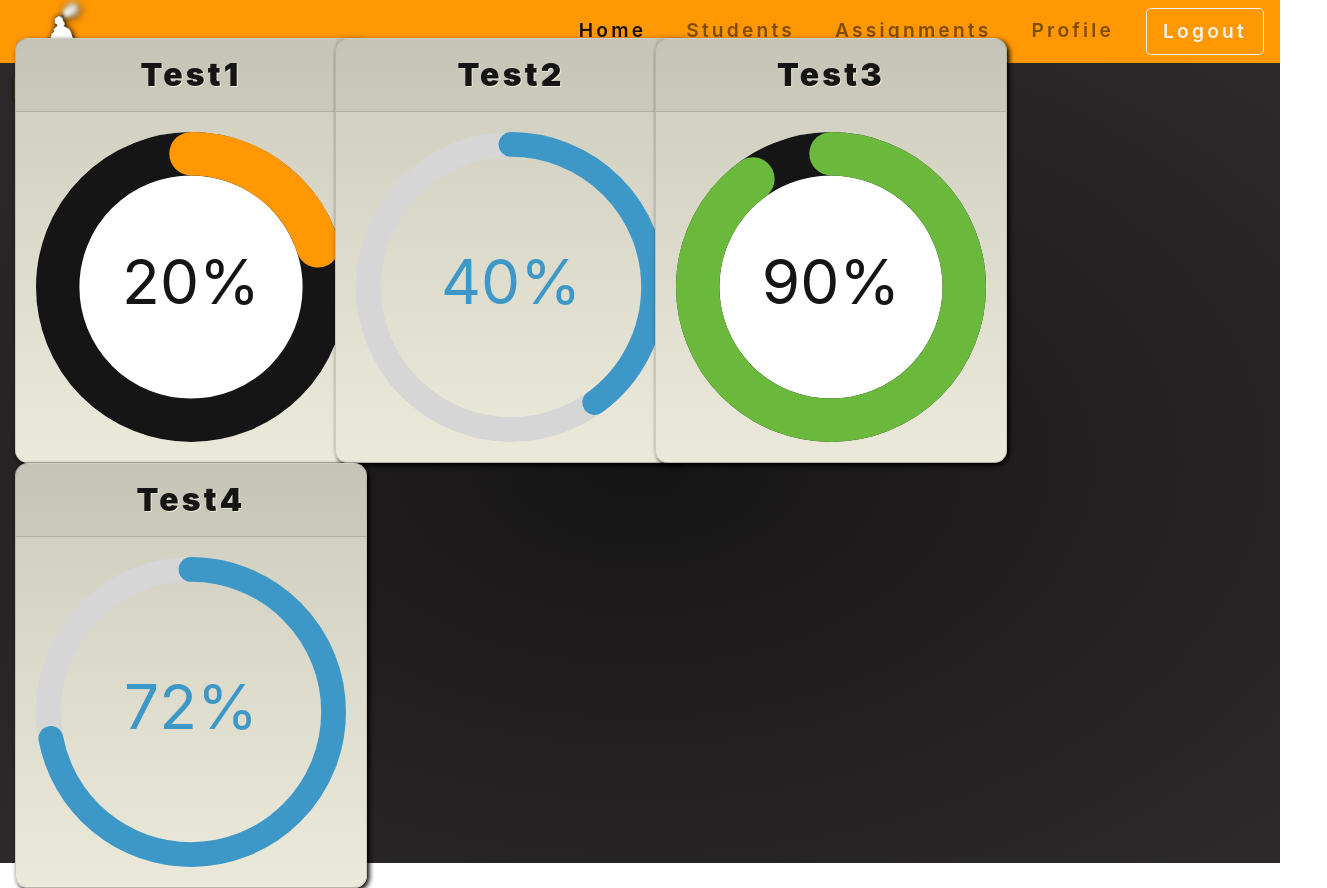
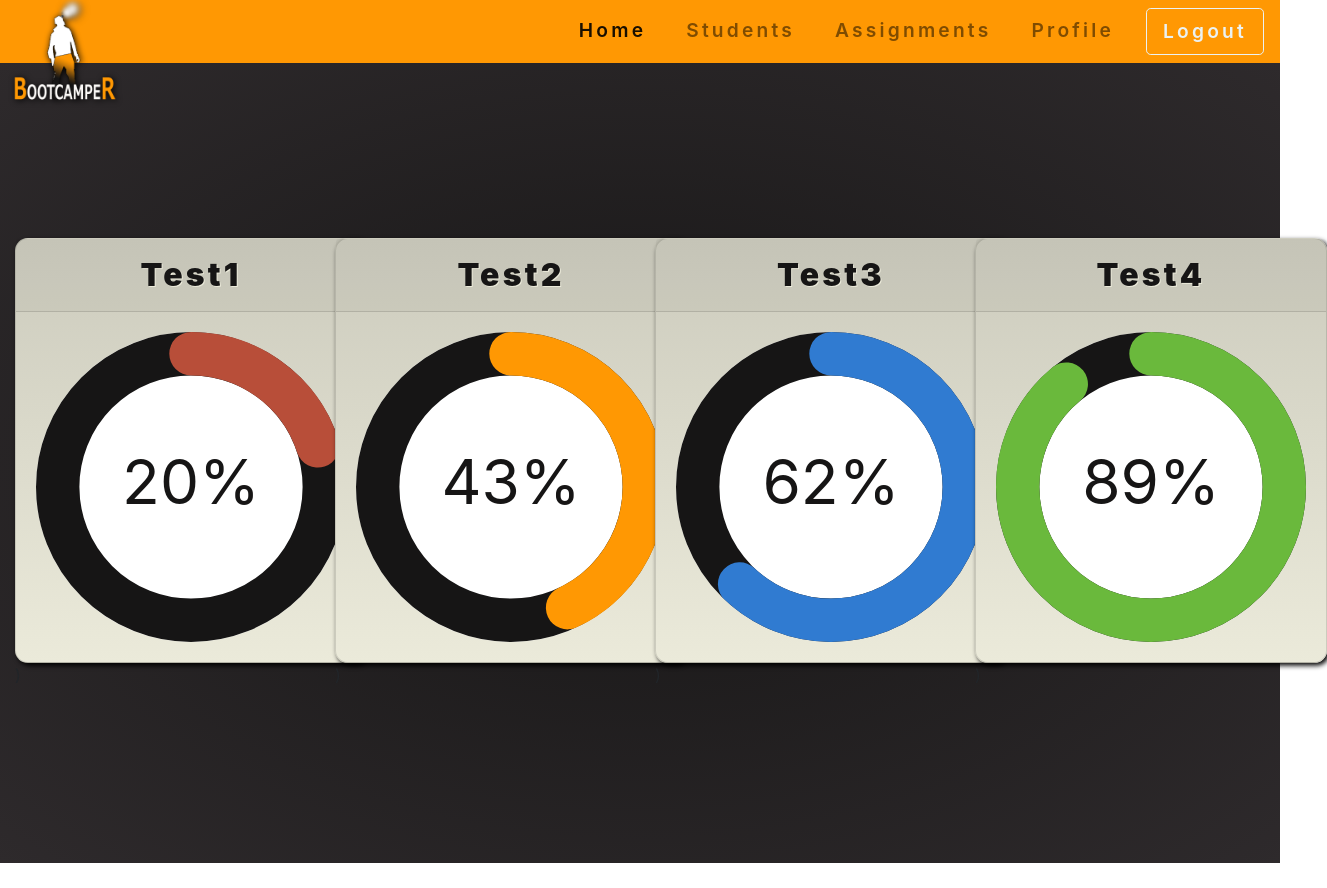
Before and after one commit to ITbootcampSvea/Bootcamper, a React (Create React App) app: page /home in a window 1280 px wide. Shown: the whole page, 1327 px wide, since content can reach past the window. After the commit the page ends 863 px from the top, so only its background shows below. Built offline with nearby package versions, Linux system fonts and the light colour scheme.

Commit message:
circular progress bar switch

```diff
--- a/src/views/Home/Home.jsx
+++ b/src/views/Home/Home.jsx
@@ -7,58 +7,97 @@ import NavBar from '../components/NavBar/NavBar';
 
 
 export default function Home() {
-    const percentage = 20;
+    const studentTest = [
+        {
+            testName: 'Test1',
+            percentage: 20,
+            id: 1
+        },
+        {
+            testName: 'Test2',
+            percentage: 43,
+            id: 2
+        },
+        {
+            testName: 'Test3',
+            percentage: 62,
+            id: 3
+        },
+        {
+            testName: 'Test4',
+            percentage: 89,
+            id: 4
+        },
+    ]
+    const defaultCircleStyle = {
+        textColor: '#161515',
+        trailColor: '#161515',
+        backgroundColor: '#fff',
+    }
+
+    const applyProgressStyle = (percentage) => {
+        console.warn(percentage)
+        var progressStyle;
+        switch (true) {
+            case (percentage <= 20): progressStyle = {
+                ...defaultCircleStyle,
+                pathColor: 'rgb(184, 78, 57)'
+            }
+                break;
+
+
+
+            case (percentage > 20 && percentage <= 50): progressStyle = {
+                ...defaultCircleStyle,
+                pathColor: 'rgb(255,152,3)'
+            }
+                break;
+
+
+            case (percentage > 50 && percentage <= 80): progressStyle = {
+                ...defaultCircleStyle,
+                pathColor: '#307bd1'
+            }
+                break;
+
+            case (percentage > 80 && percentage <= 100): progressStyle = {
+                ...defaultCircleStyle,
+                pathColor: '#6AB93C'
+            }
+                break;
+
+            default:
+                progressStyle = {
+                    ...defaultCircleStyle,
+                    pathColor: '#afb1b3'
+                }
+
+        }
+
+        return progressStyle;
+    }
+
 
     return (<>
         <NavBar></NavBar>
         <div className='wrapper'>
             <Container fluid className='aligmentFlexCenter' >
                 <Row>
-                    <Col className="col-xl-3">
-                        <Card className='card' style={{ width: '22rem' }}>
-                            <Card.Header className='text-center progresCardHeader cardHeaderBackground'>Test1</Card.Header>
-                            <Card.Body>
-                                <CircularProgressbar styles={buildStyles({
-                                    textColor: '#161515',
-                                    trailColor:'#161515' ,
-                                    backgroundColor: '#fff',
-                                    pathColor:'rgb(255,152,3)'
-                                })} value={percentage} text={`${percentage}%`} strokeWidth={14} background={true} />
-                            </Card.Body>
-                        </Card>
-                    </Col>
-                    <Col className="col-xl-3">
-                        <Card className='card' style={{ width: '22rem' }}>
-                            <Card.Header className='text-center progresCardHeader cardHeaderBackground'>Test2</Card.Header>
-                            <Card.Body>
-                                <CircularProgressbar value={percentage * 2} text={`${percentage * 2}%`} />
-                            </Card.Body>
-                        </Card>
-                    </Col>
-                    <Col className="col-xl-3">
-                        <Card className='card' style={{ width: '22rem' }}>
-                            <Card.Header className='text-center progresCardHeader cardHeaderBackground'>Test3</Card.Header>
-                            <Card.Body>
-                                <CircularProgressbar styles={buildStyles({
-                                    textColor: '#161515',
-                                    trailColor:'#161515' ,
-                                    backgroundColor: '#fff',
-                                    pathColor:'#6AB93C'
-                                })} value={percentage * 4.5} text={`${percentage * 4.5}%`}  strokeWidth={14} background={true}/>
-                            </Card.Body>
-                        </Card>
-                    </Col>
-                    <Col className=".col-xl-3">
-                        <Card className='card' style={{ width: '22rem' }}>
-                            <Card.Header className='text-center progresCardHeader cardHeaderBackground'>Test4</Card.Header>
-                            <Card.Body>
-                                <CircularProgressbar value={percentage * 3.6} text={`${percentage * 3.6}%`} />
-                            </Card.Body>
-                        </Card>
-                    </Col>
+                    {studentTest.map(el =>
+                        <Col className="col-xl-3" key={el.id} test={el}>
+                            <Card className='card' style={{ width: '22rem' }}>
+                                <Card.Header className='text-center progresCardHeader cardHeaderBackground'>{el.testName}</Card.Header>
+                                <Card.Body>
+                                    <CircularProgressbar styles={buildStyles(applyProgressStyle(el.percentage))} value={el.percentage} text={`${el.percentage}%`} strokeWidth={14} background={true} />
+                                </Card.Body>
+                            </Card>
+                  )
+                    </Col>)}
+
                 </Row>
             </Container>
         </div>
     </>
+
     )
 }
```
